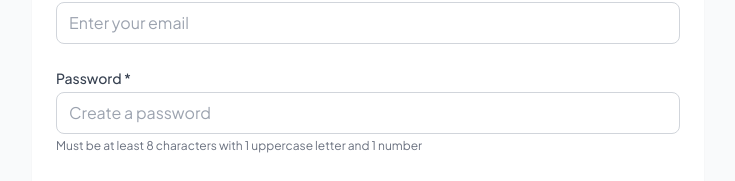
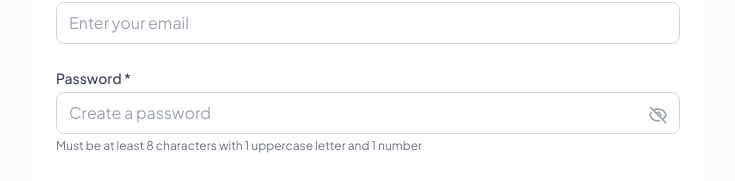
Before and after one commit to Yash-007/Zenith-frontend, a React (Vite) app: page /register in a window 1280 px wide. Shown: the part 280-461 px from the top of the page, without its empty margins (272-1007 px from the left). Built offline with nearby package versions, Linux system fonts and the light colour scheme; no server answers; the HTML template or start-up script is replaced by a standard one; a web font is replaced by a local one.

Commit message:
add eye button in password field

```diff
--- a/src/pages/auth/login.jsx
+++ b/src/pages/auth/login.jsx
@@ -13,6 +13,7 @@
     email: '',
     password: ''
   });
+  const [showPassword, setShowPassword] = useState(false);
 
   useEffect(() => {
     return () => {
@@ -82,19 +83,37 @@
               <label htmlFor="password" className="block text-sm font-medium text-gray-700">
                 Password
               </label>
+              <div className="relative">
                 <input
                   id="password"
                   name="password"
-                type="password"
+                  type={showPassword ? "text" : "password"}
                   autoComplete="current-password"
                   required
                   value={formData.password}
                   onChange={handleChange}
-                className="mt-1 block w-full px-3 py-2 border border-gray-300 rounded-lg shadow-sm
+                  className="mt-1 block w-full px-3 py-2 pr-10 border border-gray-300 rounded-lg shadow-sm
                     focus:outline-none focus:ring-2 focus:ring-purple-500 focus:border-transparent
                     text-sm"
                   placeholder="Enter your password"
                 />
+                <button
+                  type="button"
+                  onClick={() => setShowPassword(!showPassword)}
+                  className="absolute inset-y-0 right-0 mt-1 pr-3 flex items-center text-gray-400 hover:text-gray-600"
+                >
+                  {showPassword ? (
+                    <svg className="h-5 w-5" fill="none" viewBox="0 0 24 24" stroke="currentColor">
+                      <path strokeLinecap="round" strokeLinejoin="round" strokeWidth={2} d="M15 12a3 3 0 11-6 0 3 3 0 016 0z" />
+                      <path strokeLinecap="round" strokeLinejoin="round" strokeWidth={2} d="M2.458 12C3.732 7.943 7.523 5 12 5c4.478 0 8.268 2.943 9.542 7-1.274 4.057-5.064 7-9.542 7-4.477 0-8.268-2.943-9.542-7z" />
+                    </svg>
+                  ) : (
+                    <svg className="h-5 w-5" fill="none" viewBox="0 0 24 24" stroke="currentColor">
+                      <path strokeLinecap="round" strokeLinejoin="round" strokeWidth={2} d="M13.875 18.825A10.05 10.05 0 0112 19c-4.478 0-8.268-2.943-9.543-7a9.97 9.97 0 011.563-3.029m5.858.908a3 3 0 114.243 4.243M9.878 9.878l4.242 4.242M9.88 9.88l-3.29-3.29m7.532 7.532l3.29 3.29M3 3l3.59 3.59m0 0A9.953 9.953 0 0112 5c4.478 0 8.268 2.943 9.543 7a10.025 10.025 0 01-4.132 5.411m0 0L21 21" />
+                    </svg>
+                  )}
+                </button>
+              </div>
             </div>
           </div>
 
--- a/src/pages/auth/register.jsx
+++ b/src/pages/auth/register.jsx
@@ -20,6 +20,7 @@
     city: '',
     interests: []
   });
+  const [showPassword, setShowPassword] = useState(false);
 
   useEffect(() => {
     dispatch(fetchCategories());
@@ -120,17 +121,35 @@
                 <label htmlFor="password" className="block text-sm font-medium text-gray-700">
                   Password *
                 </label>
+                <div className="relative">
                   <input
                     id="password"
                     name="password"
-                  type="password"
+                    type={showPassword ? "text" : "password"}
                     required
                     value={formData.password}
                     onChange={handleChange}
-                  className="mt-1 block w-full px-3 py-2 border border-gray-300 rounded-lg
+                    className="mt-1 block w-full px-3 py-2 pr-10 border border-gray-300 rounded-lg
                       focus:outline-none focus:ring-2 focus:ring-purple-500 focus:border-transparent"
                     placeholder="Create a password"
                   />
+                  <button
+                    type="button"
+                    onClick={() => setShowPassword(!showPassword)}
+                    className="absolute inset-y-0 right-0 mt-1 pr-3 flex items-center text-gray-400 hover:text-gray-600"
+                  >
+                    {showPassword ? (
+                      <svg className="h-5 w-5" fill="none" viewBox="0 0 24 24" stroke="currentColor">
+                        <path strokeLinecap="round" strokeLinejoin="round" strokeWidth={2} d="M15 12a3 3 0 11-6 0 3 3 0 016 0z" />
+                        <path strokeLinecap="round" strokeLinejoin="round" strokeWidth={2} d="M2.458 12C3.732 7.943 7.523 5 12 5c4.478 0 8.268 2.943 9.542 7-1.274 4.057-5.064 7-9.542 7-4.477 0-8.268-2.943-9.542-7z" />
+                      </svg>
+                    ) : (
+                      <svg className="h-5 w-5" fill="none" viewBox="0 0 24 24" stroke="currentColor">
+                        <path strokeLinecap="round" strokeLinejoin="round" strokeWidth={2} d="M13.875 18.825A10.05 10.05 0 0112 19c-4.478 0-8.268-2.943-9.543-7a9.97 9.97 0 011.563-3.029m5.858.908a3 3 0 114.243 4.243M9.878 9.878l4.242 4.242M9.88 9.88l-3.29-3.29m7.532 7.532l3.29 3.29M3 3l3.59 3.59m0 0A9.953 9.953 0 0112 5c4.478 0 8.268 2.943 9.543 7a10.025 10.025 0 01-4.132 5.411m0 0L21 21" />
+                      </svg>
+                    )}
+                  </button>
+                </div>
                 <p className="mt-1 text-xs text-gray-500">
                   Must be at least 8 characters with 1 uppercase letter and 1 number
                 </p>
```
Lines whose indentation alone changed are shown as unchanged.
